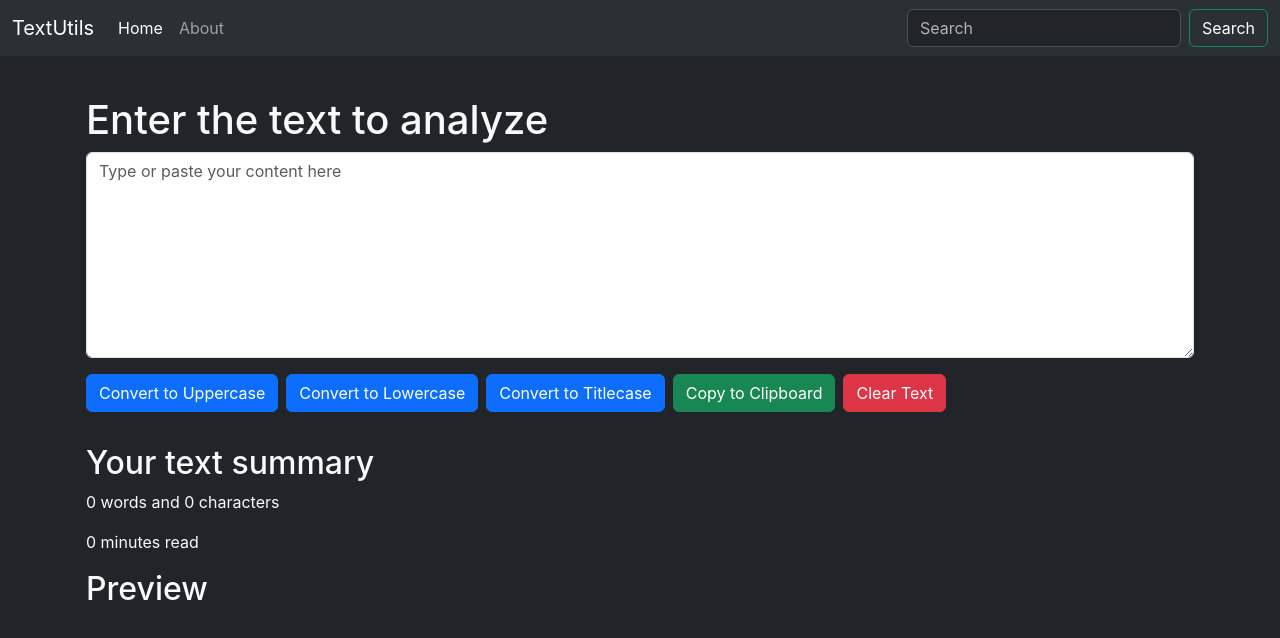
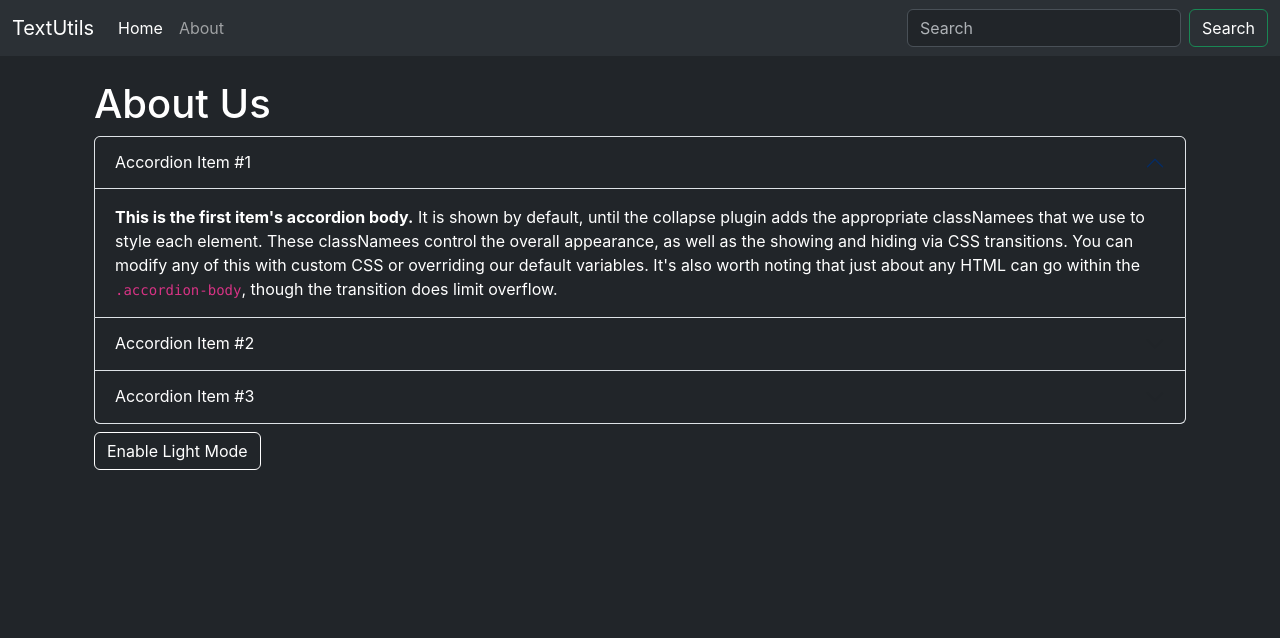
Before and after one commit to rhinoxD/textutils, a React (Create React App) app: page / in a window 1280 px wide. Shown: the top 638 px of the page. Built offline with nearby package versions, Linux system fonts and the light colour scheme.

Commit message:
Add about page and implemented dark mode in it

```diff
--- a/src/App.js
+++ b/src/App.js
@@ -1,4 +1,5 @@
 import './App.css'
+import About from './components/About'
 import Navbar from './components/Navbar'
 import TextForm from './components/TextForm'
 
@@ -6,7 +7,10 @@
   return (
     <>
       <Navbar title='TextUtils' about='About' />
-      <TextForm heading='Enter the text to analyze' />
+      <div className='container my-4'>
+        {/* <TextForm heading='Enter the text to analyze' /> */}
+        <About />
+      </div>
     </>
   )
 }
--- /dev/null
+++ b/src/components/About.js
@@ -0,0 +1,147 @@
+import { useState } from 'react'
+
+const About = () => {
+  const [style, setStyle] = useState({
+    color: '#fff',
+    backgroundColor: '#212529',
+  })
+  const [btnText, setBtnText] = useState('Enable Light Mode')
+  const [btnColor, setBtnColor] = useState({
+    color: '#fff',
+    backgroundColor: '#212529',
+    border: '1px solid #fff',
+  })
+  const toggleMode = () => {
+    if (style.color === '#000') {
+      setStyle({
+        color: '#fff',
+        backgroundColor: '#212529',
+      })
+      setBtnText('Enable Light Mode')
+      setBtnColor({
+        color: '#fff',
+        backgroundColor: '#212529',
+        border: '1px solid #fff',
+      })
+    } else {
+      setStyle({
+        color: '#000',
+        backgroundColor: '#fff',
+      })
+      setBtnText('Enable Dark Mode')
+      setBtnColor({
+        color: '#000',
+        backgroundColor: '#fff',
+        border: 'none',
+      })
+    }
+  }
+  return (
+    <div className='container'>
+      <h1 className='text-white'>About Us</h1>
+      <div className='accordion' id='accordionExample'>
+        <div className='accordion-item'>
+          <h2 className='accordion-header' id='headingOne'>
+            <button
+              className='accordion-button'
+              type='button'
+              data-bs-toggle='collapse'
+              data-bs-target='#collapseOne'
+              aria-expanded='true'
+              aria-controls='collapseOne'
+              style={style}
+            >
+              Accordion Item #1
+            </button>
+          </h2>
+          <div
+            id='collapseOne'
+            className='accordion-collapse collapse show'
+            aria-labelledby='headingOne'
+            data-bs-parent='#accordionExample'
+          >
+            <div className='accordion-body' style={style}>
+              <strong>This is the first item's accordion body.</strong> It is
+              shown by default, until the collapse plugin adds the appropriate
+              classNamees that we use to style each element. These classNamees
+              control the overall appearance, as well as the showing and hiding
+              via CSS transitions. You can modify any of this with custom CSS or
+              overriding our default variables. It's also worth noting that just
+              about any HTML can go within the <code>.accordion-body</code>,
+              though the transition does limit overflow.
+            </div>
+          </div>
+        </div>
+        <div className='accordion-item'>
+          <h2 className='accordion-header' id='headingTwo'>
+            <button
+              className='accordion-button collapsed'
+              type='button'
+              data-bs-toggle='collapse'
+              data-bs-target='#collapseTwo'
+              aria-expanded='false'
+              aria-controls='collapseTwo'
+              style={style}
+            >
+              Accordion Item #2
+            </button>
+          </h2>
+          <div
+            id='collapseTwo'
+            className='accordion-collapse collapse'
+            aria-labelledby='headingTwo'
+            data-bs-parent='#accordionExample'
+          >
+            <div className='accordion-body' style={style}>
+              <strong>This is the second item's accordion body.</strong> It is
+              hidden by default, until the collapse plugin adds the appropriate
+              classNamees that we use to style each element. These classNamees
+              control the overall appearance, as well as the showing and hiding
+              via CSS transitions. You can modify any of this with custom CSS or
+              overriding our default variables. It's also worth noting that just
+              about any HTML can go within the <code>.accordion-body</code>,
+              though the transition does limit overflow.
+            </div>
+          </div>
+        </div>
+        <div className='accordion-item'>
+          <h2 className='accordion-header' id='headingThree'>
+            <button
+              className='accordion-button collapsed'
+              type='button'
+              data-bs-toggle='collapse'
+              data-bs-target='#collapseThree'
+              aria-expanded='false'
+              aria-controls='collapseThree'
+              style={style}
+            >
+              Accordion Item #3
+            </button>
+          </h2>
+          <div
+            id='collapseThree'
+            className='accordion-collapse collapse'
+            aria-labelledby='headingThree'
+            data-bs-parent='#accordionExample'
+          >
+            <div className='accordion-body' style={style}>
+              <strong>This is the third item's accordion body.</strong> It is
+              hidden by default, until the collapse plugin adds the appropriate
+              classNamees that we use to style each element. These classNamees
+              control the overall appearance, as well as the showing and hiding
+              via CSS transitions. You can modify any of this with custom CSS or
+              overriding our default variables. It's also worth noting that just
+              about any HTML can go within the <code>.accordion-body</code>,
+              though the transition does limit overflow.
+            </div>
+          </div>
+        </div>
+      </div>
+      <button className='btn my-2' onClick={toggleMode} style={btnColor}>
+        {btnText}
+      </button>
+    </div>
+  )
+}
+
+export default About
--- a/src/components/TextForm.js
+++ b/src/components/TextForm.js
@@ -19,7 +19,7 @@
 
   return (
     <>
-      <div className='container my-4 mb-0 bg-dark text-light p-3'>
+      <div className='mb-0 bg-dark text-light p-3'>
         <h1>{heading}</h1>
         <div className='mb-3'>
           <textarea
```
